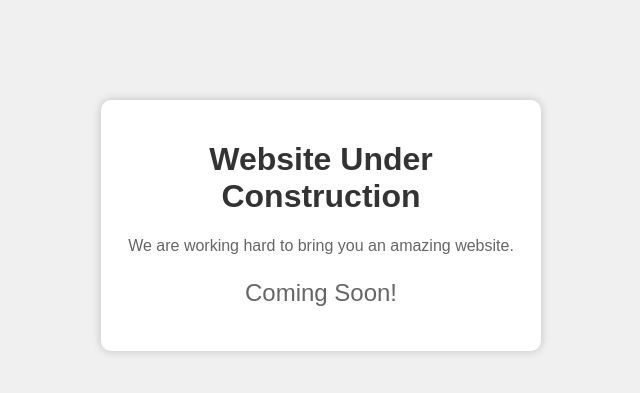
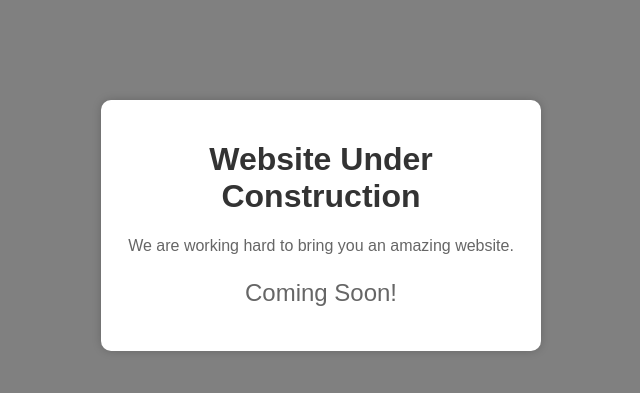
Before and after one commit to shathish-sudo/shathish-sudo.github.io, a PHP site: page / in a window 1280 px wide. Shown: the top 393 px of the page, without its empty margins (319-959 px from the left). Run offline with PHP 8.4, Linux system fonts and the light colour scheme.

Commit message:
Update styles.css

````diff
--- a/styles.css
+++ b/styles.css
@@ -1,7 +1,7 @@
 /* Styling for the under-construction page */
 body {
 font-family: Arial, sans-serif;
-background-color: #f0f0f0;
+background-color: #808080;
 text-align: center;
 margin: 0;
 padding: 0;
@@ -29,102 +29,3 @@ color: #666;
 font-size: 24px;
 color: #007BFF;
 }
-
-javascript
-Copy code
-
-```javascript (script.js)```
-// JavaScript for a countdown timer
-// Set your target date for when the site will be live
-var targetDate = new Date('2023-12-31 00:00:00').getTime();
-
-var countdown = setInterval(function() {
-    var currentDate = new Date().getTime();
-    var timeLeft = targetDate - currentDate;
-
-    var days = Math.floor(timeLeft / (1000 * 60 * 60 * 24));
-    var hours = Math.floor((timeLeft % (1000 * 60 * 60 * 24)) / (1000 * 60 * 60));
-    var minutes = Math.floor((timeLeft % (1000 * 60 * 60)) / (1000 * 60));
-    var seconds = Math.floor((timeLeft % (1000 * 60)) / 1000);
-
-    document.getElementById('countdown').innerHTML = days + "d " + hours + "h " + minutes + "m " + seconds + "s ";
-
-    if (timeLeft < 0) {
-        clearInterval(countdown);
-        document.getElementById('countdown').innerHTML = "Website is Live!";
-    }
-}, 1000);
-This example includes a countdown timer that you can set to the expected launch date of your website. The page informs visitors that the website is under construction and provides a countdown to the launch date. You can customize the styles and content according to your needs.
-
-
-
-
-User
-Make the pop in center of the screen
-
-ChatGPT
-To make the "under-construction" page pop up in the center of the screen, you can use CSS to position it as fixed and centered. Here's an updated example:
-
-html
-Copy code
-<!DOCTYPE html>
-<html>
-<head>
-    <link rel="stylesheet" type="text/css" href="styles.css">
-</head>
-<body>
-    <div class="overlay">
-        <div class="container">
-            <h1>Website Under Construction</h1>
-            <p>We are working hard to bring you an amazing website.</p>
-            <div id="countdown">
-                <p>Coming Soon!</p>
-            </div>
-        </div>
-    </div>
-
-    <script src="script.js"></script>
-</body>
-</html>
-css (styles.css)
-/* Styling for the under-construction page */
-body {
-font-family: Arial, sans-serif;
-background-color: #f0f0f0;
-text-align: center;
-margin: 0;
-padding: 0;
-}
-
-.overlay {
-display: flex;
-justify-content: center;
-align-items: center;
-position: fixed;
-top: 0;
-left: 0;
-width: 100%;
-height: 100%;
-background: rgba(0, 0, 0, 0.7);
-}
-
-.container {
-background-color: #fff;
-border-radius: 10px;
-box-shadow: 0 0 10px rgba(0, 0, 0, 0.2);
-padding: 20px;
-max-width: 400px;
-}
-
-h1 {
-color: #333;
-}
-
-p {
-color: #666;
-}
-
-#countdown {
-font-size: 24px;
-color: #007BFF;
-}
````
